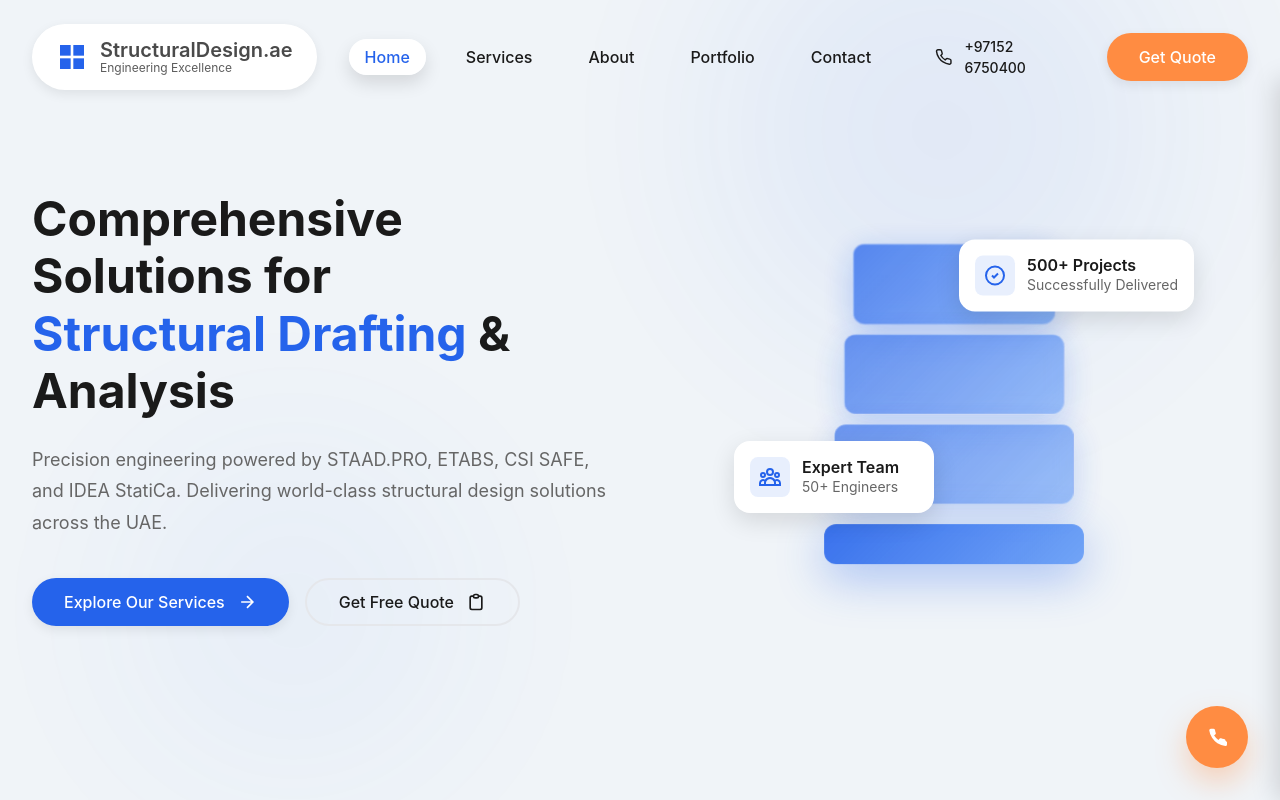
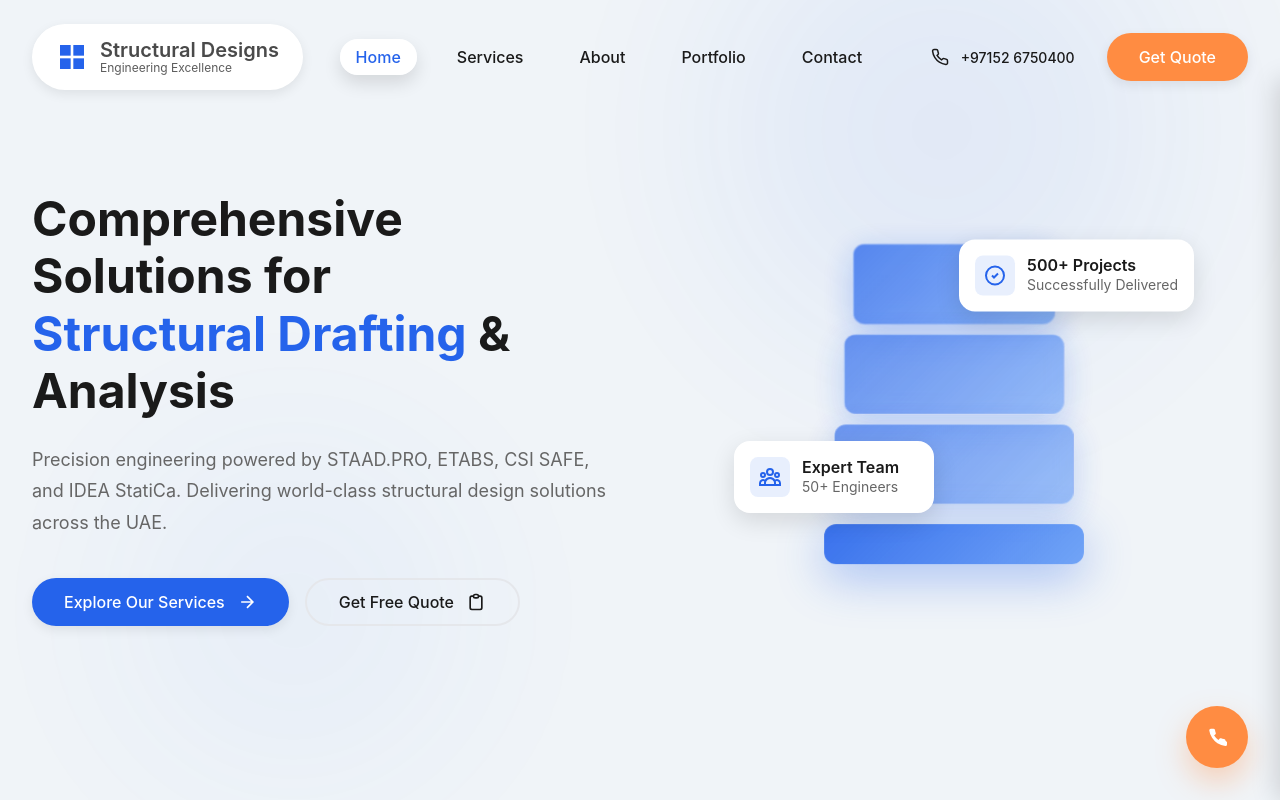
Before and after one commit to ilyas-thinkin/StructuralDesign, a Next.js app: page / in a window 1280 px wide. Shown: the top 800 px of the page. Built offline with nearby package versions, Linux system fonts and the light colour scheme.

Commit message:
company name change

```diff
--- a/src/app/about/page.tsx
+++ b/src/app/about/page.tsx
@@ -9,9 +9,9 @@ export const metadata: Metadata = {
     canonical: '/about',
   },
   openGraph: {
-    title: 'About StructuralDesign.ae',
+    title: 'About Structural Designs',
     description:
-      "Meet StructuralDesign.ae's engineering team, serving Dubai and the wider UAE with code-compliant design, BIM coordination, and construction support since 2008.",
+      "Meet Structural Designs' engineering team, serving Dubai and the wider UAE with code-compliant design, BIM coordination, and construction support since 2008.",
     url: '/about',
   },
 };
--- a/src/app/contact/page.tsx
+++ b/src/app/contact/page.tsx
@@ -15,14 +15,14 @@ export const metadata: Metadata = {
     canonical: '/contact',
   },
   openGraph: {
-    title: 'Contact StructuralDesign.ae',
+    title: 'Contact Structural Designs',
     description:
-      'Reach the StructuralDesign.ae team for project inquiries, proposals, and technical consultations across the UAE.',
+      'Reach the Structural Designs team for project inquiries, proposals, and technical consultations across the UAE.',
     url: '/contact',
   },
   twitter: {
     card: 'summary',
-    title: 'Contact StructuralDesign.ae',
+    title: 'Contact Structural Designs',
     description:
       'Email or call our engineers for structural design, BIM, and authority approval support in Dubai and the UAE.',
   },
--- a/src/app/manifest.ts
+++ b/src/app/manifest.ts
@@ -6,7 +6,7 @@ export const dynamic = 'force-static';
 export default function manifest(): MetadataRoute.Manifest {
   return {
     name: SITE_NAME,
-    short_name: 'StructuralDesign',
+    short_name: 'Structural Designs',
     description: SITE_DESCRIPTION,
     start_url: '/',
     display: 'standalone',
--- a/src/app/portfolio/page.tsx
+++ b/src/app/portfolio/page.tsx
@@ -11,7 +11,7 @@ export const metadata: Metadata = {
   openGraph: {
     title: 'Structural Engineering Portfolio',
     description:
-      'Residential, commercial, industrial, and infrastructure projects delivered by StructuralDesign.ae across the UAE.',
+      'Residential, commercial, industrial, and infrastructure projects delivered by Structural Designs across the UAE.',
     url: '/portfolio',
   },
 };
--- a/src/app/services/page.tsx
+++ b/src/app/services/page.tsx
@@ -20,7 +20,7 @@ export const metadata: Metadata = {
   openGraph: {
     title: 'Structural Engineering & BIM Services',
     description:
-      'Design, analysis, drafting, BIM coordination, and construction support delivered by StructuralDesign.ae across Dubai and the UAE.',
+      'Design, analysis, drafting, BIM coordination, and construction support delivered by Structural Designs across Dubai and the UAE.',
     url: '/services',
   },
 };
--- a/src/components/AboutPage/AboutPageContent.tsx
+++ b/src/components/AboutPage/AboutPageContent.tsx
@@ -158,7 +158,7 @@ export default function AboutPageContent() {
     {
       year: '2008',
       title: 'Foundation',
-      description: 'StructuralDesign.ae was established in Dubai with a vision to provide world-class structural engineering services across the UAE.',
+      description: 'Structural Designs was established in Dubai with a vision to provide world-class structural engineering services across the UAE.',
     },
     {
       year: '2012',
@@ -202,7 +202,7 @@ export default function AboutPageContent() {
           <div className="about-hero-content">
             <h1 className="about-hero-title">Building the Future of Dubai</h1>
             <p className="about-hero-subtitle">
-              Since 2008, StructuralDesign.ae has been at the forefront of structural engineering excellence in the UAE,
+              Since 2008, Structural Designs has been at the forefront of structural engineering excellence in the UAE,
               transforming architectural visions into safe, sustainable, and stunning realities.
             </p>
             <div className="about-hero-buttons">
@@ -233,7 +233,7 @@ export default function AboutPageContent() {
             <h2 className="section-title">Our Story</h2>
             <div className="story-text">
               <p>
-                Founded in 2008 in the heart of Dubai, StructuralDesign.ae emerged from a simple yet powerful vision:
+                Founded in 2008 in the heart of Dubai, Structural Designs emerged from a simple yet powerful vision:
                 to provide unparalleled structural engineering expertise that would shape the UAE's rapidly evolving skyline.
                 What began as a small consultancy has flourished into one of the region's most trusted names in structural design.
               </p>
@@ -250,7 +250,7 @@ export default function AboutPageContent() {
                 technical prowess and unwavering dedication to quality.
               </p>
               <p>
-                At StructuralDesign.ae, we don't just design structures—we create legacies. Every calculation, every analysis,
+                At Structural Designs, we don't just design structures—we create legacies. Every calculation, every analysis,
                 and every blueprint is crafted with precision, backed by advanced technology, and guided by international standards.
                 Our ISO-certified quality management system ensures that excellence isn't an aspiration—it's our standard operating
                 procedure.
@@ -449,7 +449,7 @@ export default function AboutPageContent() {
           <div className="certification-content">
             <h2 className="section-title">Certified Excellence</h2>
             <p className="certification-text">
-              StructuralDesign.ae is proud to be ISO certified for Quality Management Systems. This certification
+              Structural Designs is proud to be ISO certified for Quality Management Systems. This certification
               demonstrates our commitment to maintaining the highest standards of quality, consistency, and customer
               satisfaction in every project we undertake.
             </p>
--- a/src/components/AboutSection/AboutSection.tsx
+++ b/src/components/AboutSection/AboutSection.tsx
@@ -84,9 +84,9 @@ export default function AboutSection() {
         <div className="about-content">
           {/* Left Content */}
           <div className="about-text">
-            <h2 className="about-title">About StructuralDesign.ae</h2>
+            <h2 className="about-title">About Structural Designs</h2>
             <p className="about-description">
-              StructuralDesign.ae is a premier structural engineering consultancy
+              Structural Designs is a premier structural engineering consultancy
               based in Dubai, UAE. With over 15 years of industry experience, we
               specialize in providing comprehensive structural design, analysis,
               and drafting services to clients across the Middle East.
--- a/src/components/Footer/Footer.tsx
+++ b/src/components/Footer/Footer.tsx
@@ -72,7 +72,7 @@ export default function Footer() {
                 </svg>
               </div>
               <div className="footer-brand-meta">
-                <div className="footer-brand-name">StructuralDesign.ae</div>
+                <div className="footer-brand-name">Structural Designs</div>
                 <div className="footer-brand-tagline">Engineering Excellence</div>
               </div>
               <p className="footer-description">
@@ -124,7 +124,7 @@ export default function Footer() {
           <div className="footer-divider" aria-hidden="true"></div>
 
           <div className="footer-bottom">
-            <div className="footer-copy">© 2025 StructuralDesign.ae. All rights reserved.</div>
+            <div className="footer-copy">© 2025 Structural Designs. All rights reserved.</div>
             <div className="footer-legal">
               <Link href="/privacy" className="footer-link">
                 Privacy Policy
@@ -140,7 +140,7 @@ export default function Footer() {
         </div>
       </footer>
 
-      <a href="tel:+97152676750400" className="call-button" aria-label="Call StructuralDesign.ae">
+      <a href="tel:+97152676750400" className="call-button" aria-label="Call Structural Designs">
         <svg viewBox="0 0 24 24" aria-hidden="true">
           <path
             fill="currentColor"
--- a/src/components/Navbar/Navbar.tsx
+++ b/src/components/Navbar/Navbar.tsx
@@ -67,7 +67,7 @@ export default function Navbar() {
                 </svg>
               </div>
               <div className="logo-text">
-                <span className="logo-title">StructuralDesign.ae</span>
+                <span className="logo-title">Structural Designs</span>
                 <span className="logo-subtitle">Engineering Excellence</span>
               </div>
             </Link>
--- a/src/components/TestimonialsSection/TestimonialsSection.tsx
+++ b/src/components/TestimonialsSection/TestimonialsSection.tsx
@@ -38,7 +38,7 @@ export default function TestimonialsSection() {
       position: 'Project Director, Emaar Properties',
       image: 'https://images.unsplash.com/photo-1507003211169-0a1dd7228f2d?w=150&h=150&fit=crop',
       rating: 5,
-      text: '"StructuralDesign.ae delivered exceptional structural engineering services for our high-rise project. Their expertise in ETABS and attention to detail ensured successful project completion within timeline."',
+      text: '"Structural Designs delivered exceptional structural engineering services for our high-rise project. Their expertise in ETABS and attention to detail ensured successful project completion within timeline."',
     },
     {
       id: 2,
--- a/src/components/WhyChooseSection/WhyChooseSection.tsx
+++ b/src/components/WhyChooseSection/WhyChooseSection.tsx
@@ -132,7 +132,7 @@ export default function WhyChooseSection() {
       <div className="why-choose-container">
         {/* Section Header */}
         <div className="why-choose-header">
-          <h2 className="why-choose-title">Why Choose StructuralDesign.ae</h2>
+          <h2 className="why-choose-title">Why Choose Structural Designs</h2>
           <p className="why-choose-subtitle">
             Industry-leading expertise combined with cutting-edge technology for
             exceptional results
--- a/src/lib/seo.ts
+++ b/src/lib/seo.ts
@@ -1,8 +1,8 @@
-export const SITE_NAME = 'StructuralDesign.ae';
+export const SITE_NAME = 'Structural Designs';
 export const SITE_URL = 'https://structuraldesign.ae';
 
 export const SITE_DESCRIPTION =
-  'StructuralDesign.ae delivers structural engineering, BIM coordination, and authority-ready documentation across Dubai and the UAE. Our team specializes in STAAD.Pro, ETABS, CSI SAFE, IDEA StatiCa, and Revit to provide compliant, buildable designs.';
+  'Structural Designs delivers structural engineering, BIM coordination, and authority-ready documentation across Dubai and the UAE. Our team specializes in STAAD.Pro, ETABS, CSI SAFE, IDEA StatiCa, and Revit to provide compliant, buildable designs.';
 
 export const SITE_KEYWORDS = [
   'structural engineering Dubai',
```
